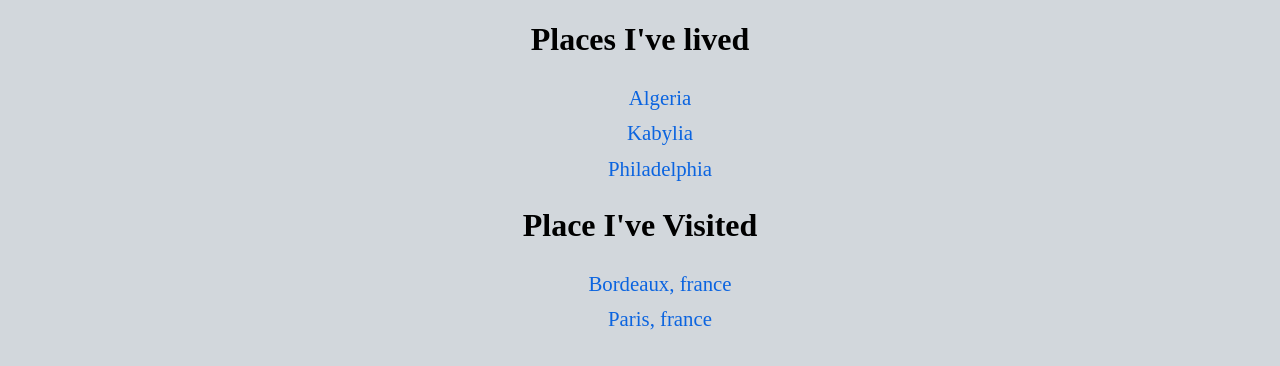
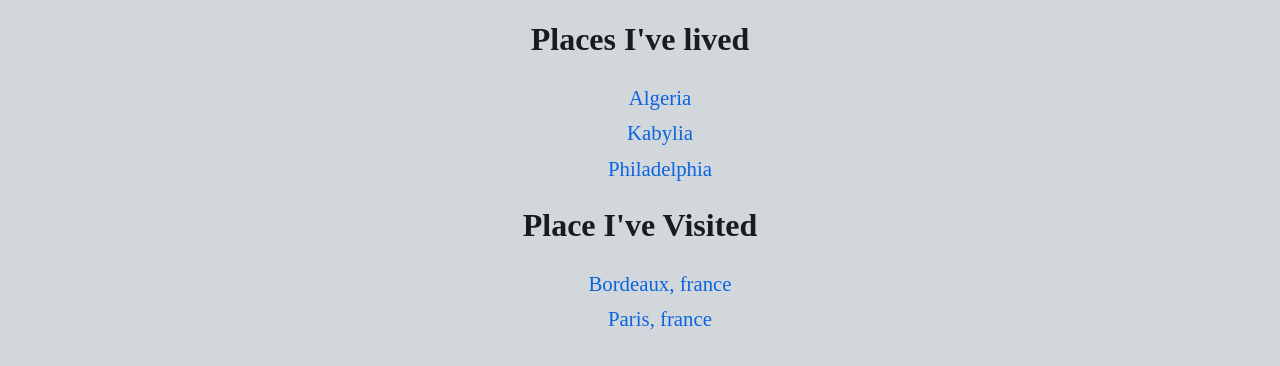
Before and after one commit to PHL-LC101-April22/js-assignment-4-html-me-something-idham19, a website: page index.html in a window 1280 px wide. Shown: the top 366 px of the page. Drawn offline with Linux system fonts and the light colour scheme.

Commit message:
mainHeading style

```diff
--- a/styles.css
+++ b/styles.css
@@ -62,6 +62,9 @@
     line-height: 1.7;
     word-spacing: 2px;
 }
+#mainHeading{
+    color:  rgb(27, 27, 30);
+}
 .funParagraph{
     color: green;
 }
```
